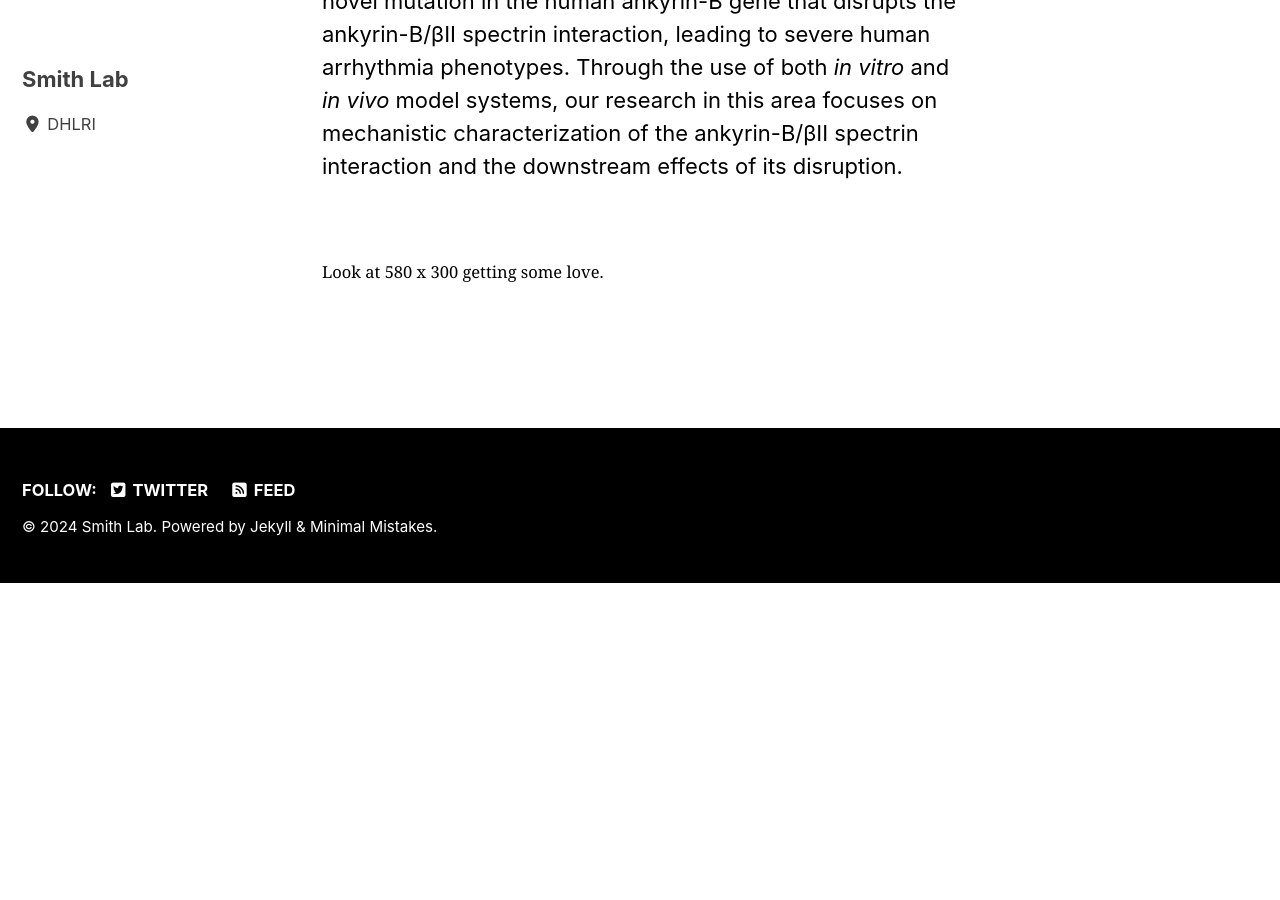
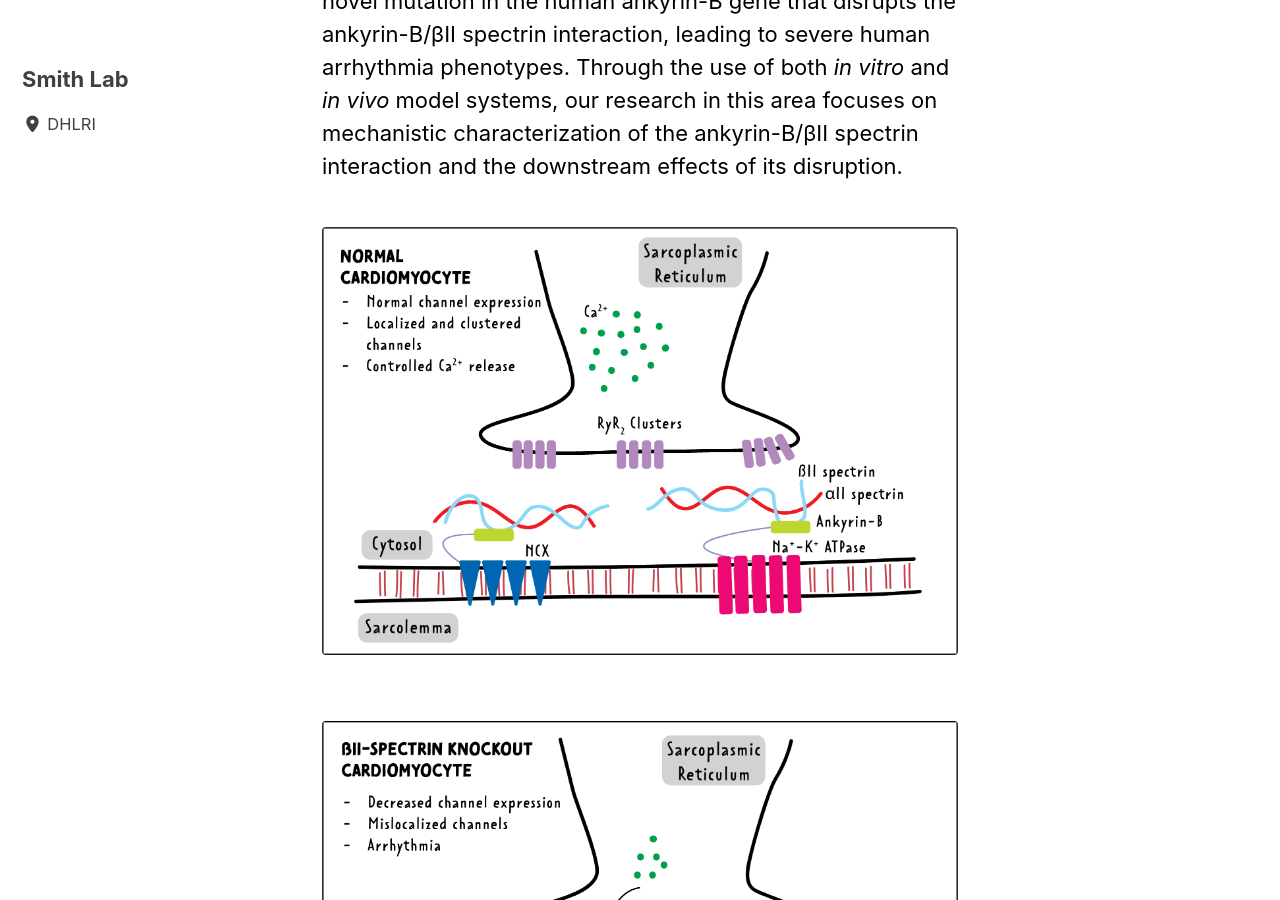
Before and after one commit to cralbers/smith-lab, a Jekyll site: the page built from _pages/research.md, in a window 1280 px wide and 900 px high, scrolled down 1456 px. Built offline with Jekyll 4.4.1, drawn with Linux system fonts in a browser that asks for light colours; cached includes are drawn as plain includes; before the commit the page ends 2038 px from its top, so only the background shows below that.

Commit message:
images pls

```diff
--- a/_pages/research.md
+++ b/_pages/research.md
@@ -18,6 +18,8 @@ Cytoskeletal proteins play an essential role in the assembly of the cardiac junc
 βII spectrin, a cytoskeletal protein, associates with ankyrin-B and represents an integrative node for assembly of the cardiac junctional dyad. The Smith Lab has discovered a novel mutation in the human ankyrin-B gene that disrupts the ankyrin-B/βII spectrin interaction, leading to severe human arrhythmia phenotypes. Through the use of both *in vitro* and *in vivo* model systems, our research in this area focuses on mechanistic characterization of the ankyrin-B/βII spectrin interaction and the downstream effects of its disruption.
 
 <figure class="align-center">
-  <img src="{{ site.url }}{{ site.baseurl }}/assets/images/normal_CM.png" alt="">
-  <figcaption>Look at 580 x 300 getting some love.</figcaption>
+  <img src="/assets/images/normal_CM.png" alt="">
 </figure>
+<figure class="align-center">
+  <img src="/assets/images/B2KO_CM.png" alt="">
+</figure>
```
